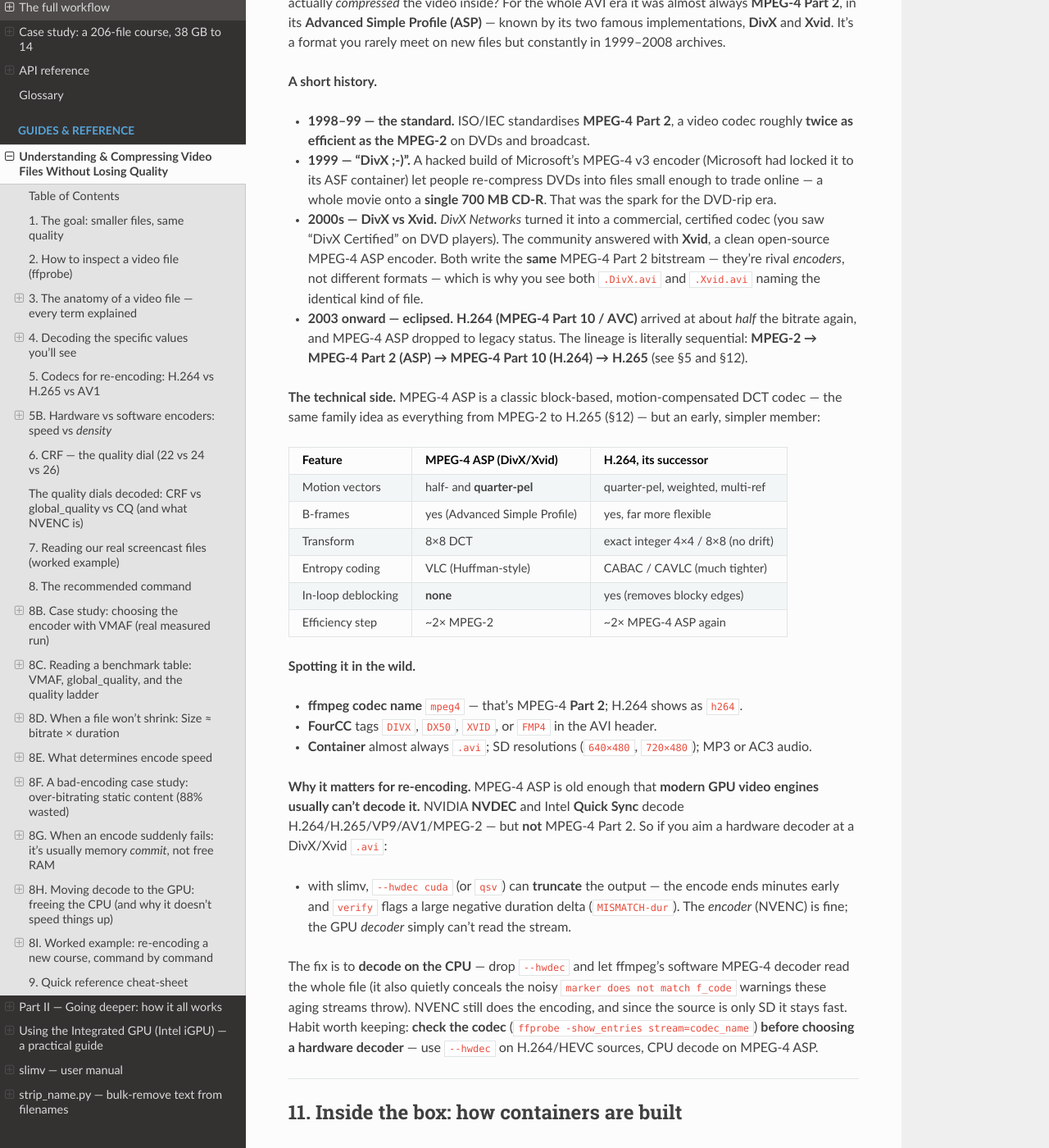
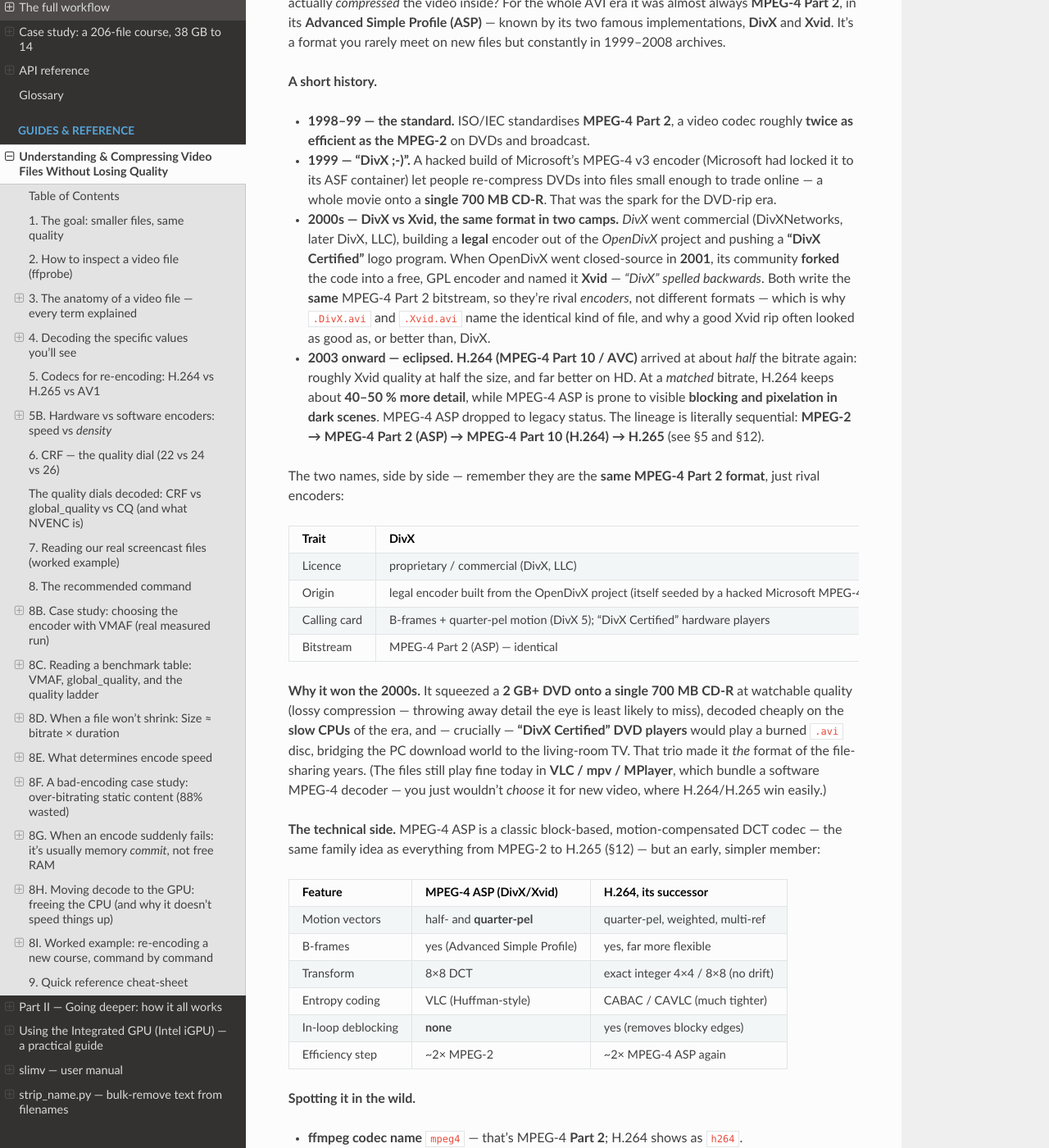
Before and after one commit to abdelhaleemahmed/slimv, a Sphinx documentation site: the page built from docs/source/understanding-video-compression.rst, in a window 1280 px wide and 1400 px high, scrolled down 36662 px. Shown: the whole window at 82% size. Built offline with Sphinx 7.4.7 and the Read the Docs theme 3.1.0, drawn with Linux system fonts in a browser that asks for light colours.

Commit message:
docs: enrich MPEG-4 ASP section — DivX vs Xvid table, origins, and the H.264 quality gap
Co-Authored-By: Claude Opus 4.8 <noreply@anthropic.com>

```diff
--- a/docs/source/understanding-video-compression.rst
+++ b/docs/source/understanding-video-compression.rst
@@ -1915,15 +1915,52 @@ you rarely meet on new files but constantly in 1999–2008 archives.
   had locked it to its ASF container) let people re-compress DVDs into files small
   enough to trade online — a whole movie onto a **single 700 MB CD-R**. That was the
   spark for the DVD-rip era.
-- **2000s — DivX vs Xvid.** *DivX Networks* turned it into a commercial, certified
-  codec (you saw "DivX Certified" on DVD players). The community answered with
-  **Xvid**, a clean open-source MPEG-4 ASP encoder. Both write the **same** MPEG-4
-  Part 2 bitstream — they're rival *encoders*, not different formats — which is why
-  you see both ``.DivX.avi`` and ``.Xvid.avi`` naming the identical kind of file.
+- **2000s — DivX vs Xvid, the same format in two camps.** *DivX* went commercial
+  (DivXNetworks, later DivX, LLC), building a **legal** encoder out of the *OpenDivX*
+  project and pushing a **"DivX Certified"** logo program. When OpenDivX went
+  closed-source in **2001**, its community **forked** the code into a free, GPL
+  encoder and named it **Xvid** — *"DivX" spelled backwards*. Both write the **same**
+  MPEG-4 Part 2 bitstream, so they're rival *encoders*, not different formats — which
+  is why ``.DivX.avi`` and ``.Xvid.avi`` name the identical kind of file, and why a
+  good Xvid rip often looked as good as, or better than, DivX.
 - **2003 onward — eclipsed.** **H.264 (MPEG-4 Part 10 / AVC)** arrived at about
-  *half* the bitrate again, and MPEG-4 ASP dropped to legacy status. The lineage is
-  literally sequential: **MPEG-2 → MPEG-4 Part 2 (ASP) → MPEG-4 Part 10 (H.264) →
-  H.265** (see §5 and §12).
+  *half* the bitrate again: roughly Xvid quality at half the size, and far better on
+  HD. At a *matched* bitrate, H.264 keeps about **40–50 % more detail**, while MPEG-4
+  ASP is prone to visible **blocking and pixelation in dark scenes**. MPEG-4 ASP
+  dropped to legacy status. The lineage is literally sequential: **MPEG-2 → MPEG-4
+  Part 2 (ASP) → MPEG-4 Part 10 (H.264) → H.265** (see §5 and §12).
+
+The two names, side by side — remember they are the **same MPEG-4 Part 2 format**,
+just rival encoders:
+
+.. list-table::
+   :header-rows: 1
+   :widths: 16 42 42
+
+   * - Trait
+     - DivX
+     - Xvid
+   * - Licence
+     - proprietary / commercial (DivX, LLC)
+     - free, open-source (GNU GPL)
+   * - Origin
+     - legal encoder built from the OpenDivX project (itself seeded by a hacked Microsoft MPEG-4 codec)
+     - a 2001 fork of OpenDivX after it went closed-source; the name is "DivX" reversed
+   * - Calling card
+     - B-frames + quarter-pel motion (DivX 5); "DivX Certified" hardware players
+     - strong motion estimation; often equal or better quality than DivX
+   * - Bitstream
+     - MPEG-4 Part 2 (ASP) — identical
+     - MPEG-4 Part 2 (ASP) — identical
+
+**Why it won the 2000s.** It squeezed a **2 GB+ DVD onto a single 700 MB CD-R** at
+watchable quality (lossy compression — throwing away detail the eye is least likely
+to miss), decoded cheaply on the **slow CPUs** of the era, and — crucially —
+**"DivX Certified" DVD players** would play a burned ``.avi`` disc, bridging the PC
+download world to the living-room TV. That trio made it *the* format of the
+file-sharing years. (The files still play fine today in **VLC / mpv / MPlayer**,
+which bundle a software MPEG-4 decoder — you just wouldn't *choose* it for new
+video, where H.264/H.265 win easily.)
 
 **The technical side.** MPEG-4 ASP is a classic block-based, motion-compensated DCT
 codec — the same family idea as everything from MPEG-2 to H.265 (§12) — but an
```
